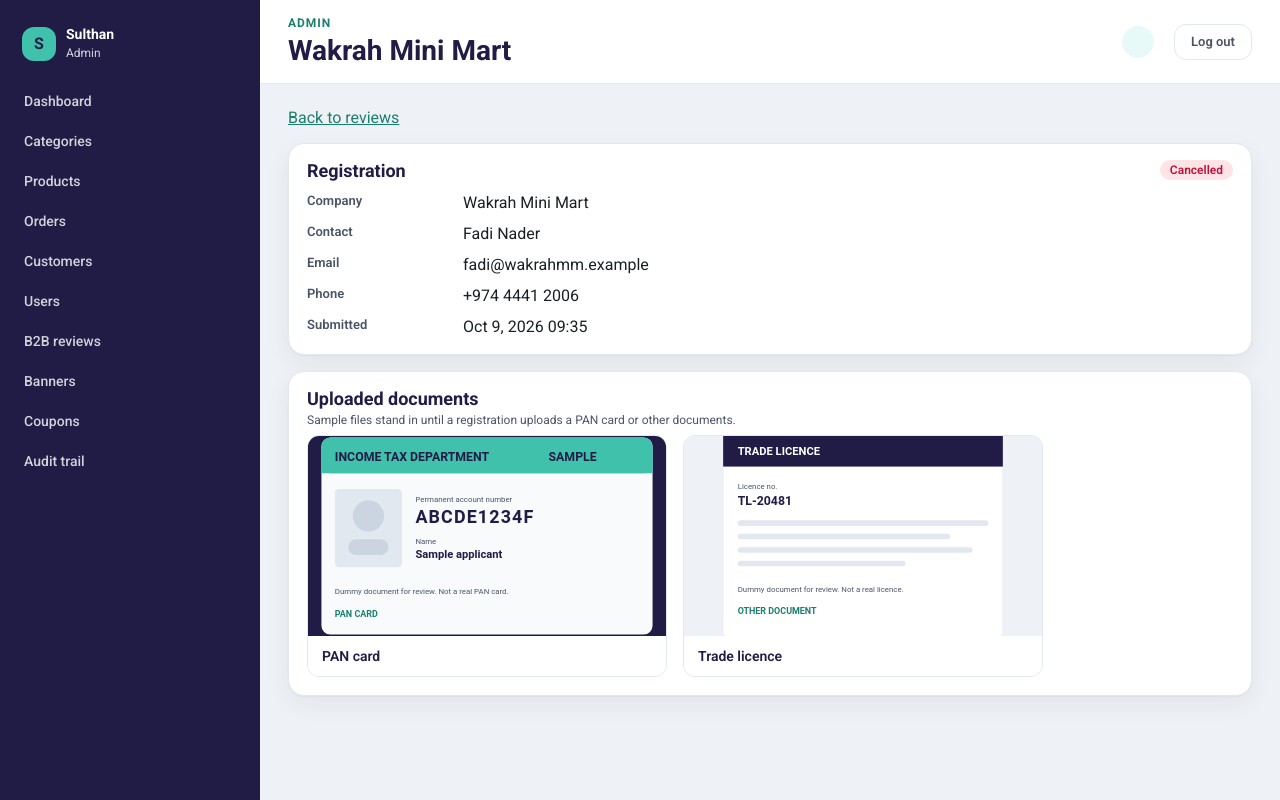
After one commit to sulthanqatar/sulthan-admin, a Django app: template templates/panel/b2b_detail.html in a window 1280 px wide. The commit adds this page. Run offline with Django 5.2, Linux system fonts and the light colour scheme; the template is opened without the code that fills it: values that come from a table or form of the project are taken from there, others are empty; data comes from the database, SQL or seed files in the repository; tables that the repository leaves empty hold one stand-in row (values such as "Sample post").

Commit message:
Add a B2B review detail page with sample documents.
Reviewers can open a registration to see its details and placeholder PAN card and trade licence images.

Co-authored-by: Cursor <cursoragent@cursor.com>

```diff
--- a/panel/urls.py
+++ b/panel/urls.py
@@ -27,6 +27,7 @@ urlpatterns = [
     path("users/<int:pk>/", views.user_edit, name="user_edit"),
     path("users/<int:pk>/toggle/", views.user_toggle, name="user_toggle"),
     path("b2b/", views.b2b_list, name="b2b"),
+    path("b2b/<int:pk>/", views.b2b_detail, name="b2b_detail"),
     path("b2b/<int:pk>/status/", views.b2b_status, name="b2b_status"),
     path("banners/", views.banner_list, name="banners"),
     path("banners/new/", views.banner_edit, name="banner_new"),
--- a/static/portals/portal.css
+++ b/static/portals/portal.css
@@ -409,6 +409,33 @@ input:focus {
 .thumb img { width: 100%; height: 72px; object-fit: cover; border-radius: 8px; display: block; }
 .thumb label { display: flex; align-items: center; gap: 6px; margin: 8px 0 0; font-size: 12px; font-weight: 500; }
 .banner-preview { width: 72px; height: 48px; object-fit: cover; border-radius: 8px; }
+.row-link { color: var(--navy); text-decoration: none; }
+.row-link:hover { color: var(--accent-text); }
+.detail-grid {
+  display: grid;
+  grid-template-columns: 140px 1fr;
+  gap: 12px 16px;
+  margin: 0;
+  padding: 4px 18px 18px;
+}
+.detail-grid dt { margin: 0; color: var(--text-secondary); font-size: 13px; font-weight: 600; }
+.detail-grid dd { margin: 0; color: var(--text-body); }
+.detail-actions { padding: 0 18px 18px; }
+.doc-grid {
+  display: grid;
+  grid-template-columns: repeat(auto-fill, minmax(260px, 360px));
+  gap: 16px;
+  padding: 0 18px 18px;
+}
+.doc-card {
+  margin: 0;
+  border: 1px solid var(--border);
+  border-radius: 12px;
+  overflow: hidden;
+  background: var(--surface-muted);
+}
+.doc-card img { display: block; width: 100%; height: 200px; object-fit: cover; }
+.doc-card figcaption { padding: 12px 14px; color: var(--navy); font-size: 14px; font-weight: 600; background: #fff; }
 
 @media (max-width: 900px) {
   .shell { display: block; }
--- /dev/null
+++ b/templates/panel/b2b_detail.html
@@ -0,0 +1,57 @@
+{% extends "panel/base.html" %}
+{% load static %}
+{% block title %}{{ registration.company }}{% endblock %}
+{% block heading %}{{ registration.company }}{% endblock %}
+{% block content %}
+  <p class="lede"><a href="{% url 'panel:b2b' %}">Back to reviews</a></p>
+  <section class="card">
+    <header class="card-head">
+      <h2>Registration</h2>
+      <span class="chip chip-{{ registration.status }}">{{ registration.get_status_display }}</span>
+    </header>
+    <dl class="detail-grid">
+      <dt>Company</dt>
+      <dd>{{ registration.company }}</dd>
+      <dt>Contact</dt>
+      <dd>{{ registration.contact_name }}</dd>
+      <dt>Email</dt>
+      <dd>{{ registration.email }}</dd>
+      <dt>Phone</dt>
+      <dd>{{ registration.phone|default:"—" }}</dd>
+      <dt>Submitted</dt>
+      <dd>{{ registration.created_at|date:"M j, Y H:i" }}</dd>
+    </dl>
+    {% if registration.status == "pending" %}
+      <div class="form-actions detail-actions">
+        <form method="post" action="{% url 'panel:b2b_status' registration.pk %}">
+          {% csrf_token %}
+          <input type="hidden" name="next" value="detail">
+          <button class="btn btn-primary" name="status" value="accepted" type="submit">Accept</button>
+        </form>
+        <form method="post" action="{% url 'panel:b2b_status' registration.pk %}">
+          {% csrf_token %}
+          <input type="hidden" name="next" value="detail">
+          <button class="btn btn-danger" name="status" value="cancelled" type="submit">Cancel</button>
+        </form>
+      </div>
+    {% endif %}
+  </section>
+  <section class="card">
+    <header class="card-head">
+      <div>
+        <h2>Uploaded documents</h2>
+        <p class="quiet">Sample files stand in until a registration uploads a PAN card or other documents.</p>
+      </div>
+    </header>
+    <div class="doc-grid">
+      <figure class="doc-card">
+        <img src="{% static 'portals/pan-card.svg' %}" alt="Sample PAN card">
+        <figcaption>PAN card</figcaption>
+      </figure>
+      <figure class="doc-card">
+        <img src="{% static 'portals/trade-licence.svg' %}" alt="Sample trade licence">
+        <figcaption>Trade licence</figcaption>
+      </figure>
+    </div>
+  </section>
+{% endblock %}
--- a/templates/panel/b2b_list.html
+++ b/templates/panel/b2b_list.html
@@ -18,12 +18,13 @@
       <tbody>
         {% for item in registrations %}
           <tr>
-            <td><strong>{{ item.company }}</strong></td>
+            <td><a class="row-link" href="{% url 'panel:b2b_detail' item.pk %}"><strong>{{ item.company }}</strong></a></td>
             <td>{{ item.contact_name }}</td>
             <td>{{ item.email }}</td>
             <td>{{ item.phone|default:"—" }}</td>
             <td><span class="chip chip-{{ item.status }}">{{ item.get_status_display }}</span></td>
             <td class="actions">
+              <a class="btn" href="{% url 'panel:b2b_detail' item.pk %}">View</a>
               {% if item.status == "pending" %}
                 <form method="post" action="{% url 'panel:b2b_status' item.pk %}">
                   {% csrf_token %}
@@ -33,8 +34,6 @@
                   {% csrf_token %}
                   <button class="btn btn-danger" name="status" value="cancelled" type="submit">Cancel</button>
                 </form>
-              {% else %}
-                <span class="quiet">Reviewed</span>
               {% endif %}
             </td>
           </tr>
--- a/templates/panel/base.html
+++ b/templates/panel/base.html
@@ -8,7 +8,7 @@
   <link rel="preconnect" href="https://fonts.googleapis.com">
   <link rel="preconnect" href="https://fonts.gstatic.com" crossorigin>
   <link rel="stylesheet" href="https://fonts.googleapis.com/css2?family=Roboto:wght@400;500;600;700&display=swap">
-  <link rel="stylesheet" href="{% static 'portals/portal.css' %}?v=3">
+  <link rel="stylesheet" href="{% static 'portals/portal.css' %}?v=4">
 </head>
 <body>
   <div class="shell">
```
Also changed, not shown: panel/views.py (+18 -2 lines), static/portals/pan-card.svg (added), static/portals/trade-licence.svg (added).
